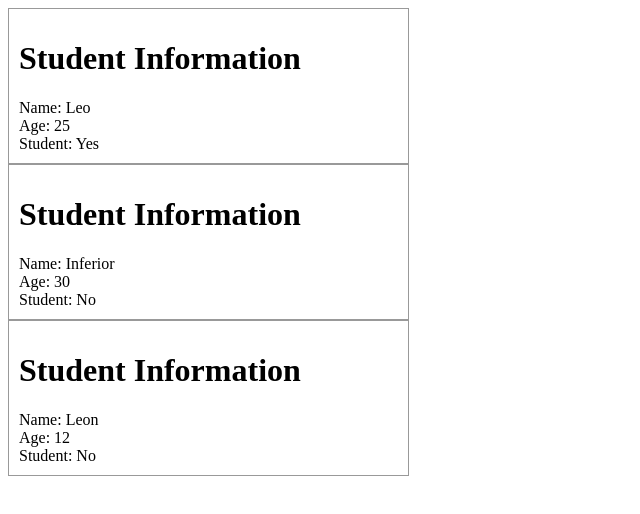
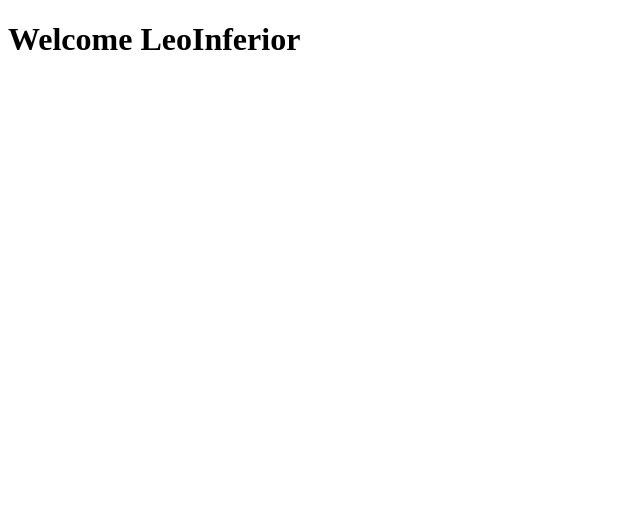
Before and after one commit to KingKunta22/JSDevJourney, a React (Vite) app in the folder react-app-yt-2/: page / in a window 1280 px wide. Shown: the top 514 px of the page, without its empty margins (0-640 px from the left). Built offline with nearby package versions, Linux system fonts and the light colour scheme.

Commit message:
Conditional rendering woo

```diff
--- a/react-app-yt-2/src/App.jsx
+++ b/react-app-yt-2/src/App.jsx
@@ -2,15 +2,14 @@
 // import Food from './Food.jsx'
 // import Footer from './Footer.jsx'
 // import Card from './Card.jsx'
-import Student from './Student.jsx'
+// import Student from './Student.jsx'
+import UserGreeting from './UserGreeting.jsx'
 
 function App() {
 
   return(
     <>
-      <Student name="Leo" age={25} isStudent={true}/>
-      <Student name="Inferior" age={30} isStudent={false}/>
-      <Student name="Leon" age={12} isStudent={false}/>
+      <UserGreeting isLoggedIn={true} username="LeoInferior"/>
     </>
   )
 
--- /dev/null
+++ b/react-app-yt-2/src/UserGreeting.jsx
@@ -0,0 +1,13 @@
+function UserGreeting(props) {
+    if(props.isLoggedIn == true) {
+        return(
+            <h1>Welcome {props.username}</h1>
+        )
+    } else {
+        return(
+            <h1>Please log in to continue</h1>
+        )
+    }
+}
+
+export default UserGreeting
```
Also changed, not shown: react-app-yt-2/src/Student.jsx (+6 -6 lines).
